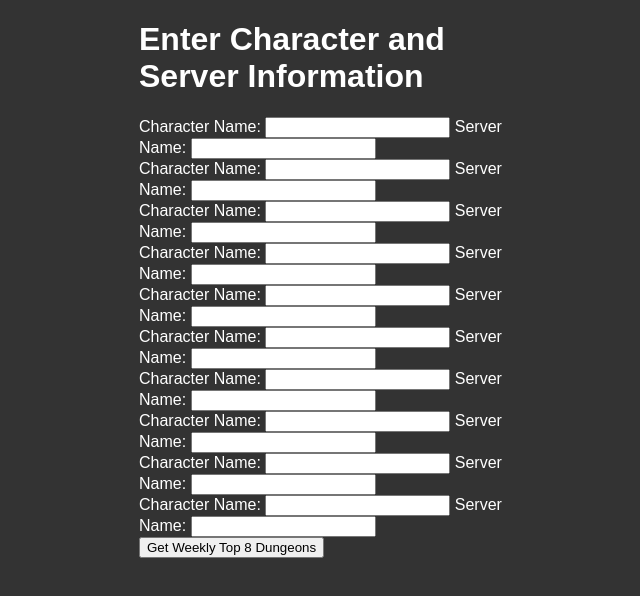
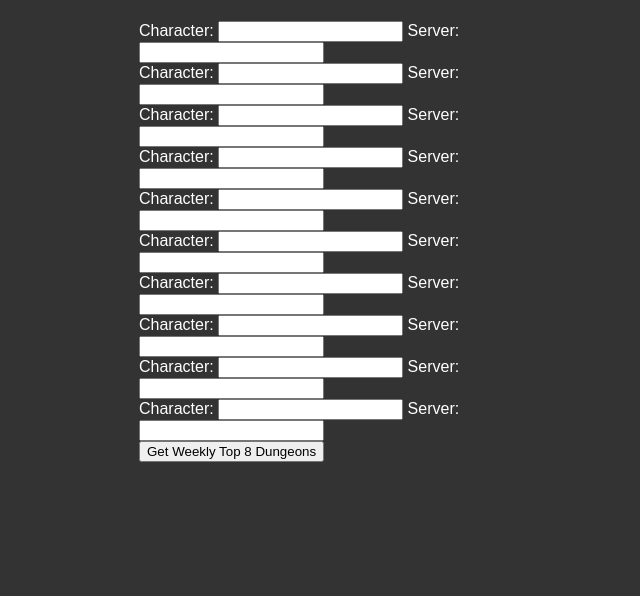
Before and after one commit to jpw359/weeklymythicplus, a plain HTML site: page index.html in a window 1280 px wide. Shown: the whole page, without its empty margins (309-949 px from the left). Drawn offline with Linux system fonts and the light colour scheme.

Commit message:
Update index.html

```diff
--- a/index.html
+++ b/index.html
@@ -29,7 +29,7 @@ body {
 
 </head>
 <body>
-<h1>Enter Character and Server Information</h1>
+<h1></h1>
 <div id="characterInputs"></div>
 <button onclick="getWeeklyBestDungeons()">Get Weekly Top 8 Dungeons</button>
 <div id="results"></div>
@@ -55,9 +55,9 @@ function createCharacterInputs() {
 
     characterInputs.innerHTML += `
       <div>
-        <label for="characterName${i}">Character Name:</label>
+        <label for="characterName${i}">Character:</label>
         <input type="text" id="characterName${i}" value="${characterName}">
-        <label for="serverName${i}">Server Name:</label>
+        <label for="serverName${i}">Server:</label>
         <input type="text" id="serverName${i}" value="${serverName}">
       </div>
     `;
```
